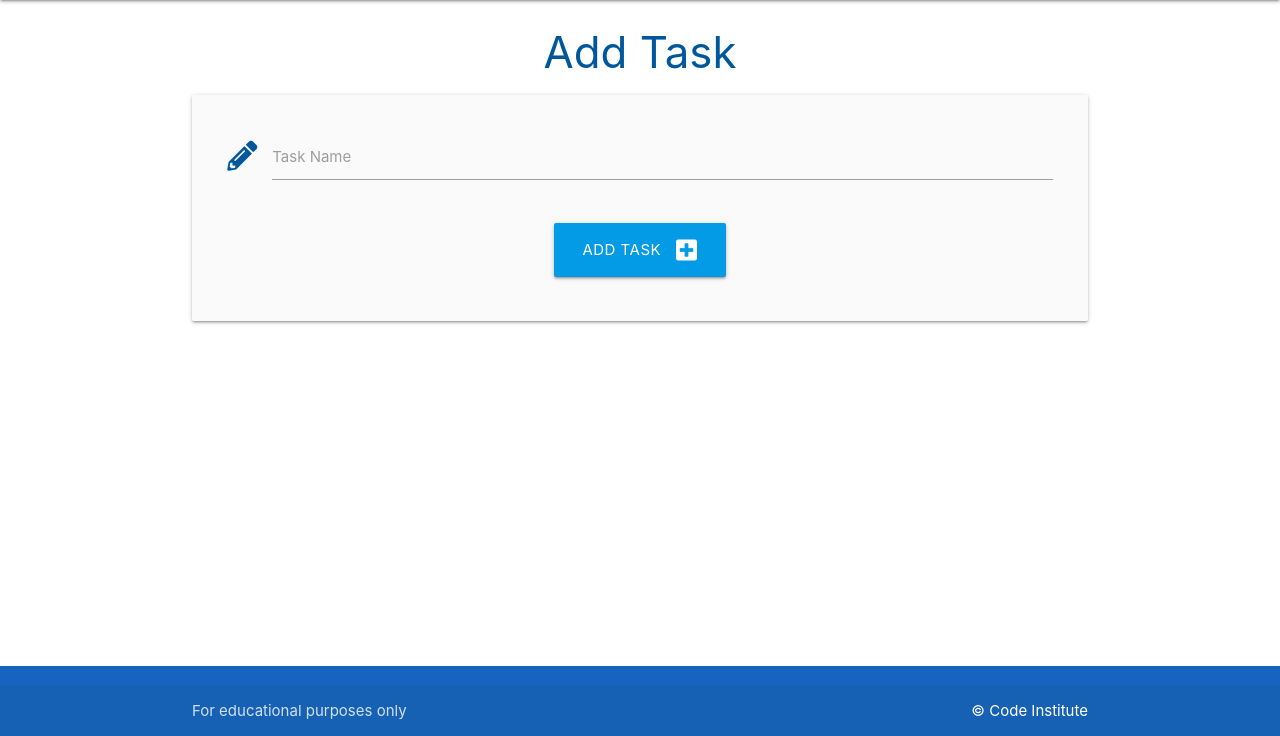
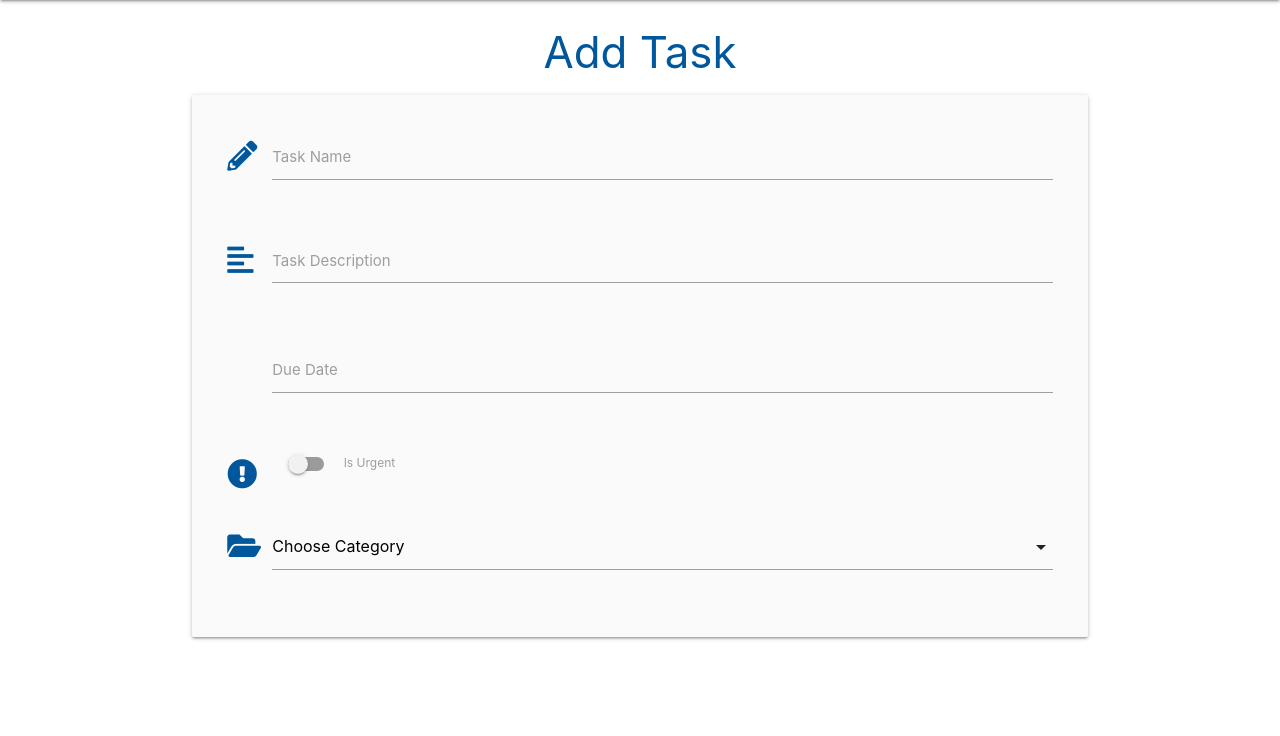
Before and after one commit to EJDiamond/flask-sqlalchemy-task-manager, a Flask app: page /add_task in a window 1280 px wide. Shown: the part 64-800 px from the top of the page. Run offline with Flask 2, Linux system fonts and the light colour scheme; data that the repository does not hold is empty.

Commit message:
Add task form

```diff
--- a/taskmanager/static/js/script.js
+++ b/taskmanager/static/js/script.js
@@ -1,4 +1,19 @@
 document.addEventListener('DOMContentLoaded', function () {
+    //sidenav initialization
     let sidenav = document.querySelectorAll('.sidenav');
     M.Sidenav.init(sidenav);
+
+
+    //date picker initialization
+    let datepicker = document.querySelectorAll('.datepicker');
+    M.Datepicker.init(datepicker, {
+        format: "dd mmmm, yyyy",
+        i18n: {
+            done: "Select"
+        }
+    });
+
+    //select initialization
+    let selects = document.querySelectorAll("Select");
+    M.FormSelect.init(selects);
 });
--- a/taskmanager/templates/add_task.html
+++ b/taskmanager/templates/add_task.html
@@ -5,13 +5,56 @@
 
 <div class="row card-panel grey lighten-5">
     <form class="col s12" method="POST" action="{{ url_for('add_task') }}">
-        <!-- category name -->
+        <!-- task name -->
         <div class="row">
             <div class="input-field col s12">
                 <i class="fas fa-pencil-alt prefix light-blue-text text-darken-4"></i>
                 <input id="task_name" name="task_name" minlength="5" maxlength="50" type="text" class="validate"
                     required>
                 <label for="task_name">Task Name</label>
+            </div>
+        </div>
+        <!-- task description -->
+        <div class="row">
+            <div class="input-field col s12">
+                <i class="fas fa-align-left prefix light-blue-text text-darken-4"></i>
+                <textarea id="task_description" name="task_description" minlength="5" maxlength="200" type="text"
+                    class="materialize-textarea validate" required></textarea>
+                <label for="task_description">Task Description</label>
+            </div>
+        </div>
+        <!-- due_date -->
+        <div class="row">
+            <div class="input-field col s12">
+                <i class="fas fa-calender-alt prefix light-blue-text text-darken-4"></i>
+                <input id="due_date" name="due_date" type="text" class="datepicker validate" required>
+                <label for="due_date">Due Date</label>
+            </div>
+        </div>
+        <!-- is_urgent -->
+        <!-- is urgent -->
+        <div class="row">
+            <div class="input-field col s12">
+                <div class="switch">
+                    <i class="fas fa-exclamation-circle prefix light-blue-text text-darken-4"></i>
+                    <label for="is_urgent">
+                        <input id="is_urgent" name="is_urgent" type="checkbox">
+                        <span class="lever"></span>
+                        Is Urgent
+                    </label>
+                </div>
+            </div>
+        </div>
+        <!-- category_id -->
+        <div class="row">
+            <div class="input-field col s12">
+                <i class="fas fa-folder-open prefix light-blue-text text-darken-4"></i>
+                <select id="category_id" name="category_id" class="validate" required>
+                    <option value="" disabled selected>Choose Category</option>
+                    {% for category in categories %}
+                    <option value="{{ categories_id }}">{{ category.category_name }}</option>
+                    {% endfor %}
+                    <label for="category_id">Category</label>
             </div>
         </div>
         <!-- submit button -->
```
